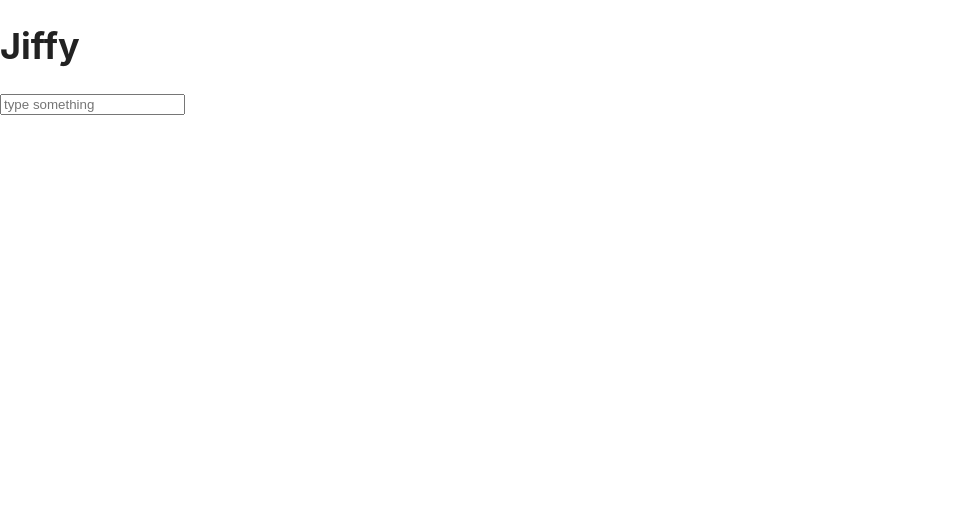
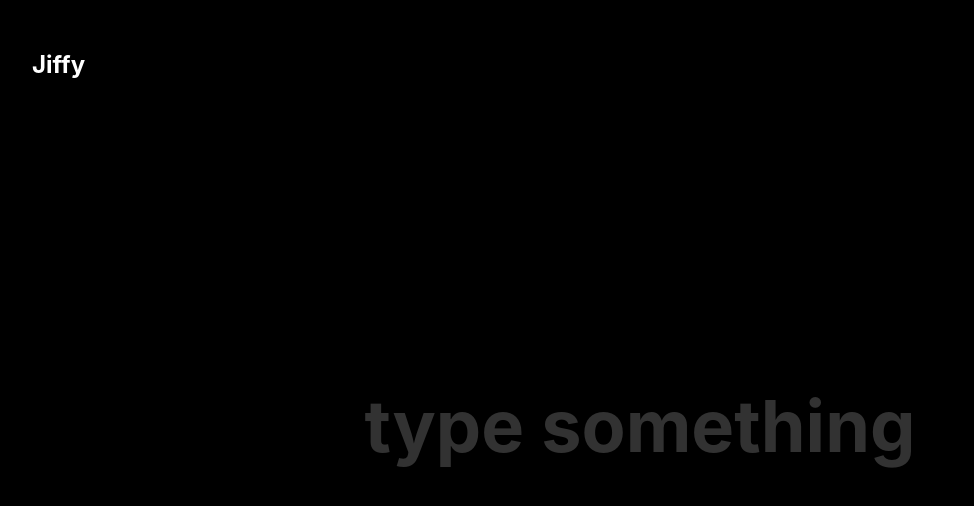
Before and after one commit to JoeBaldwin90/jiffy-react, a React (Create React App) app: page / in a window 1280 px wide. Shown: the top 506 px of the page, without its empty margins (0-974 px from the left). Built offline with nearby package versions, Linux system fonts and the light colour scheme.

Commit message:
Add basic functions to search input to handle input change and do something once 'Enter' has been pressed

```diff
--- a/src/App.js
+++ b/src/App.js
@@ -1,14 +1,38 @@
-import React from 'react';
-import Header from './header';
-import Search from './search';
+import React, { Component } from "react";
+import Header from "./header";
 
-function App() {
-  return (
-    <div className="page">
-      <Header />
-      <Search />
-    </div>
-  );
+class App extends Component {
+
+  handleChange = event => {
+    const { value } = event.target
+    if (value.length > 2) {
+      console.log(value);
+    }
+  }
+
+  handleKeyPress = event => {
+    const { value } = event.target;
+    if (value.length > 2 && event.key === 'Enter') {
+      console.log("search for " + value);
+    }
+  }
+
+  render() {
+    return (
+      <div className="page">
+        <Header />
+
+        <div className="search grid">
+          <input
+            className="input grid-item"
+            placeholder="type something"
+            onChange={this.handleChange}
+            onKeyPress={this.handleKeyPress}
+          />
+        </div>
+      </div>
+    );
+  }
 }
 
 export default App;
--- a/src/css/main.css
+++ b/src/css/main.css
@@ -1,15 +1,136 @@
-body {
-  font-size: 18px;
-  color: #222;
-  margin: 0;
-  font-family: -apple-system, BlinkMacSystemFont, "Segoe UI", "Roboto", "Oxygen",
-    "Ubuntu", "Cantarell", "Fira Sans", "Droid Sans", "Helvetica Neue",
-    sans-serif;
-  -webkit-font-smoothing: antialiased;
-  -moz-osx-font-smoothing: grayscale;
+*:before,
+*:after,
+* {
+  box-sizing: border-box;
 }
 
-code {
-  font-family: source-code-pro, Menlo, Monaco, Consolas, "Courier New",
-    monospace;
+body {
+  -webkit-font-smoothing: antialiased;
+  font-family: -apple-system, 'Helvetica Neue', sans-serif;
+  font-weight: bold;
+  font-size: 24px;
+  color: #fff;
+  background-color: #000;
+  margin: 0;
 }
+
+input,
+textarea {
+  -webkit-font-smoothing: antialiased;
+  font: inherit;
+  color: #fff;
+}
+
+button {
+  background: none;
+  border: none;
+  cursor: pointer;
+  outline: none;
+  padding: 0;
+}
+
+.page {
+  min-height: 100vh;
+  padding: 5vh 2rem;
+  display: flex;
+  flex-direction: column;
+}
+
+.header {
+  line-height: 50px;
+}
+
+/* utils */
+.block {
+  display: block;
+}
+
+.mx-auto {
+  margin-left: auto;
+  margin-right: auto;
+}
+
+.search {
+  margin: auto;
+}
+
+.title {
+  margin: 0;
+  font-size: 24px;
+}
+
+.input {
+  background: none;
+  font-size: 72px;
+  width: calc(100vw - 4rem);
+  border: none;
+  outline: none;
+  text-align: center;
+  padding: 0;
+}
+
+.input::placeholder {
+  color: #323232;
+}
+
+.grid {
+  display: grid;
+  place-items: center;
+}
+
+.grid-item {
+  grid-area: 1/1;
+}
+
+.user-hint {
+  text-align: center;
+  font-size: 24px;
+  line-height: 38px;
+  min-height: 38px;
+}
+
+.video {
+  background-color: #000;
+  display: block;
+  width: 100%;
+  max-width: 480px;
+  max-height: 480px;
+  box-shadow: 0 0 40px 0px rgba(0, 0, 0, 0.68);
+  opacity: 0;
+  transform: scale(0) rotate(0deg);
+  transition: all 0.5s cubic-bezier(0.215, 0.61, 0.355, 1);
+  outline: 1px solid transparent;
+}
+
+.loaded {
+  opacity: 1;
+  transform: scale(1) rotate(0deg);
+}
+
+.loaded:nth-of-type(2n) {
+  transform: scale(1) rotate(5deg);
+}
+
+.loaded:nth-of-type(3n) {
+  transform: scale(1) rotate(-5deg);
+}
+
+.loaded:nth-of-type(4n) {
+  transform: scale(1) rotate(7deg);
+}
+
+@media (max-width: 480px) {
+
+  .user-hint,
+  .title {
+    font-size: 18px;
+  }
+
+  .page {
+    padding: 2rem;
+  }
+
+  .input {
+    font-size: 36px;
+  }
+}
--- a/src/search.js
+++ /dev/null
@@ -1,9 +0,0 @@
-import React from "react";
-
-const Search = () => (
-    <div className="search grid">
-        <input className="input grid-item" placeholder="type something"></input>
-    </div>
-);
-
-export default Search;
```
